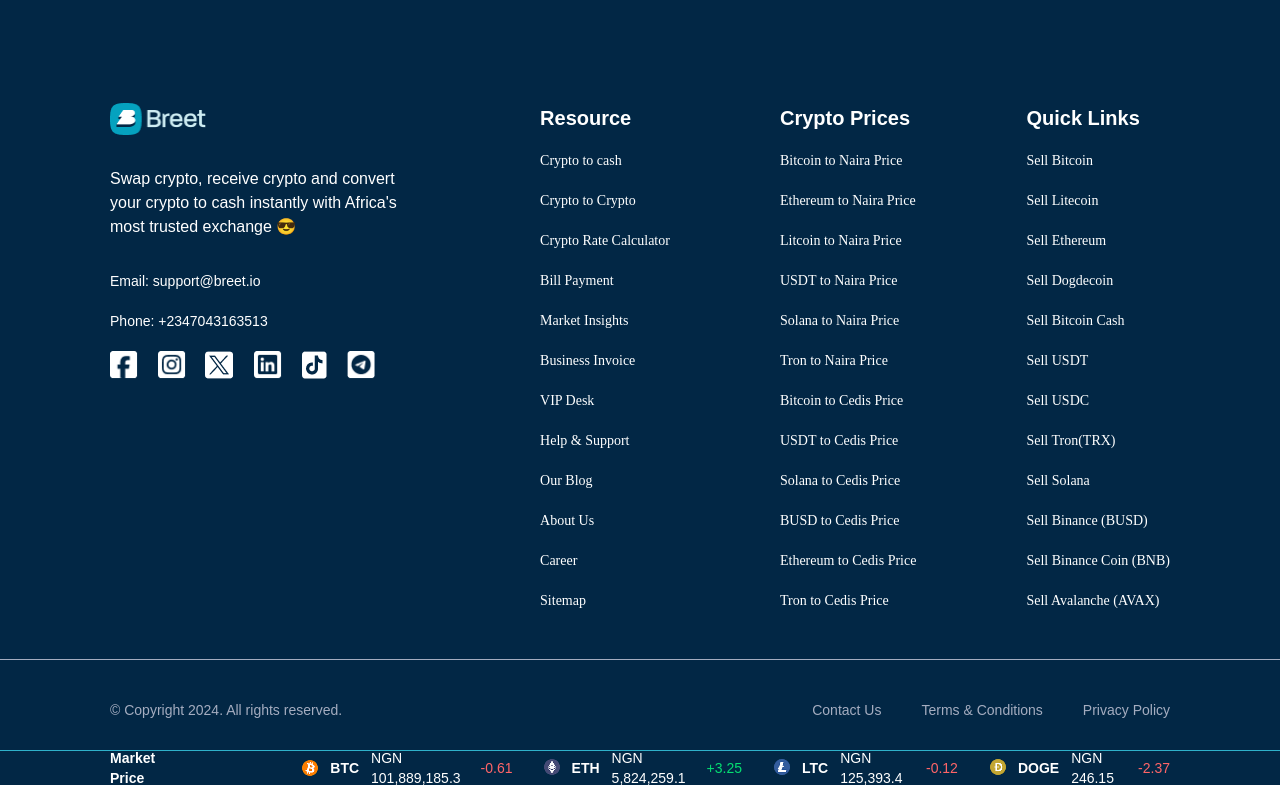
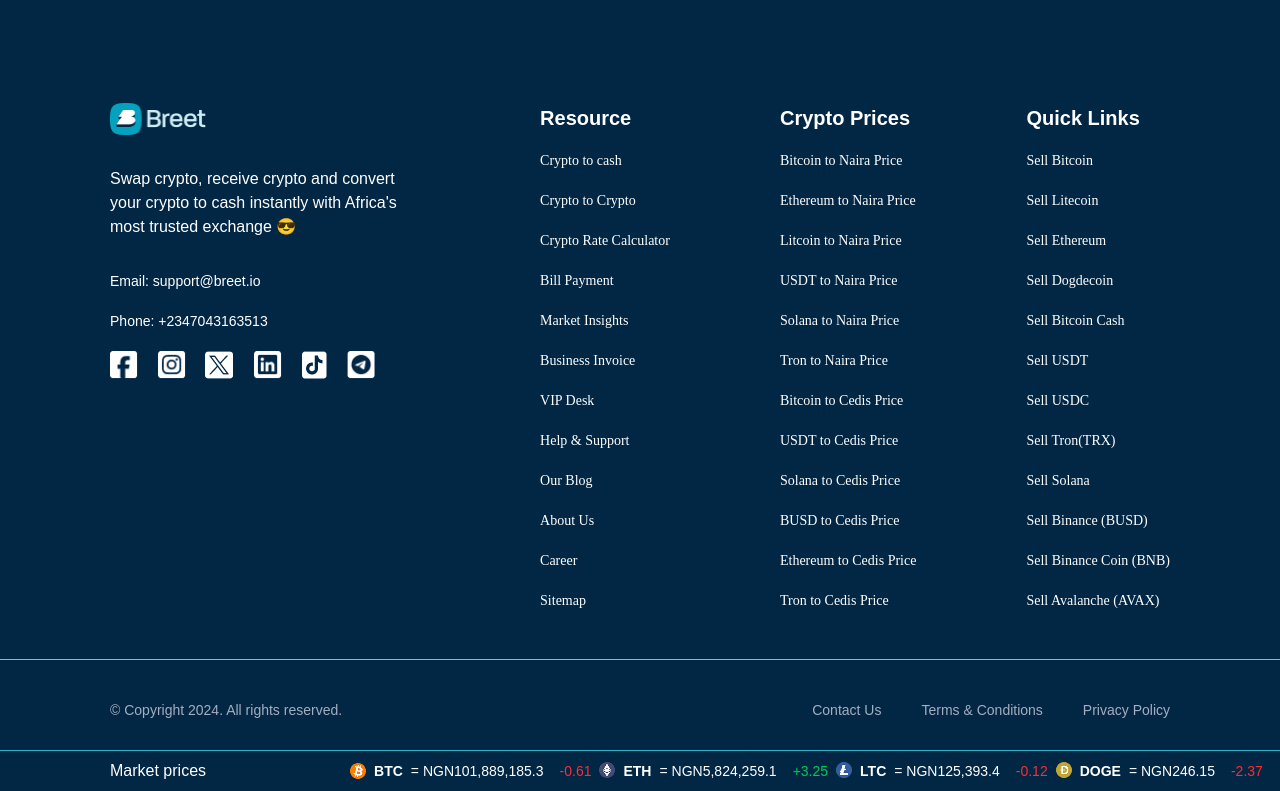
Before and after one commit to Evelynolofin/BreetCares, a React (Vite) app: page / in a window 1280 px wide. Shown: the part 6040-6831 px from the top of the page. Built offline with nearby package versions, Linux system fonts and the light colour scheme.

Commit message:
edited the footer

```diff
--- a/src/static/Footer.tsx
+++ b/src/static/Footer.tsx
@@ -156,23 +156,23 @@
             </div>
         </section>
 
-        <section className="bg-[#022745] text-white text-sm h-[35px] flex items-center gap-30 px-[110px] py-4 border-t border-[#2FB1CA]
-        max-md:py-5 max-md:gap-20">
-            <div>
-                <span className="font-semibold max-md:font-medium max-md:text-[10px]">Market Price</span>
-            </div>
-            <div className="flex gap-8 overflow-x-auto max-md:gap-2">
+        <div
+            className="bg-[#022745] text-white  py-2 justify-between px-[110px] flex items-center
+            overflow-x-auto whitespace-nowrap border-t border-[#2FB1CA] gap-30 max-md:scroll-smooth"
+            >
+            <span className="mr-6 font-medium">Market prices</span>
+
+                <div className="flex gap-6 max-md:gap-2">
                 {Coins.map((Coin) => (
-                    <div
-                    key={Coin.icon}
-                    className="flex items-center gap-3"
-                    >
-                        <img src={Coin.icon} />
+                <div key={Coin.icon} className="flex items-center gap-2 text-sm">
+                    <img src={Coin.icon}
+                    className="max-md:pl-6"
+                    />
                     <span className="font-semibold">{Coin.name}</span>
-                        <span>{Coin.symbol} {Coin.price}</span>
+                    <span>= {Coin.symbol}{Coin.price.toLocaleString()}</span>
                     <span
                     className={`ml-2 ${
-                            Coin.change > 0 ? "text-green-400" : "text-red-400"
+                        Coin.change >= 0 ? "text-green-500" : "text-red-500"
                     }`}
                     >
                     {Coin.change > 0 ? `+${Coin.change}` : Coin.change}
@@ -180,7 +180,8 @@
                 </div>
                 ))}
         </div>
-        </section>
+    </div>
+
         </>
     )
 }
```
Lines whose indentation alone changed are shown as unchanged.
